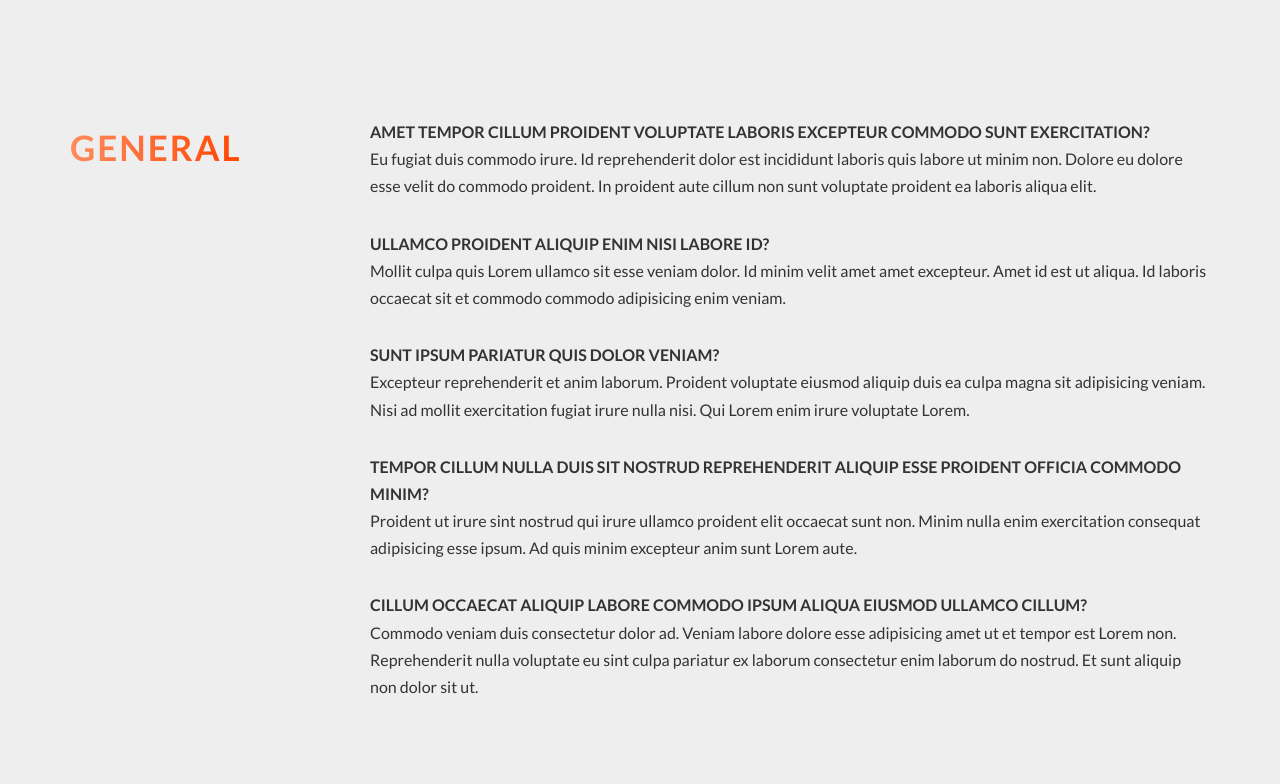
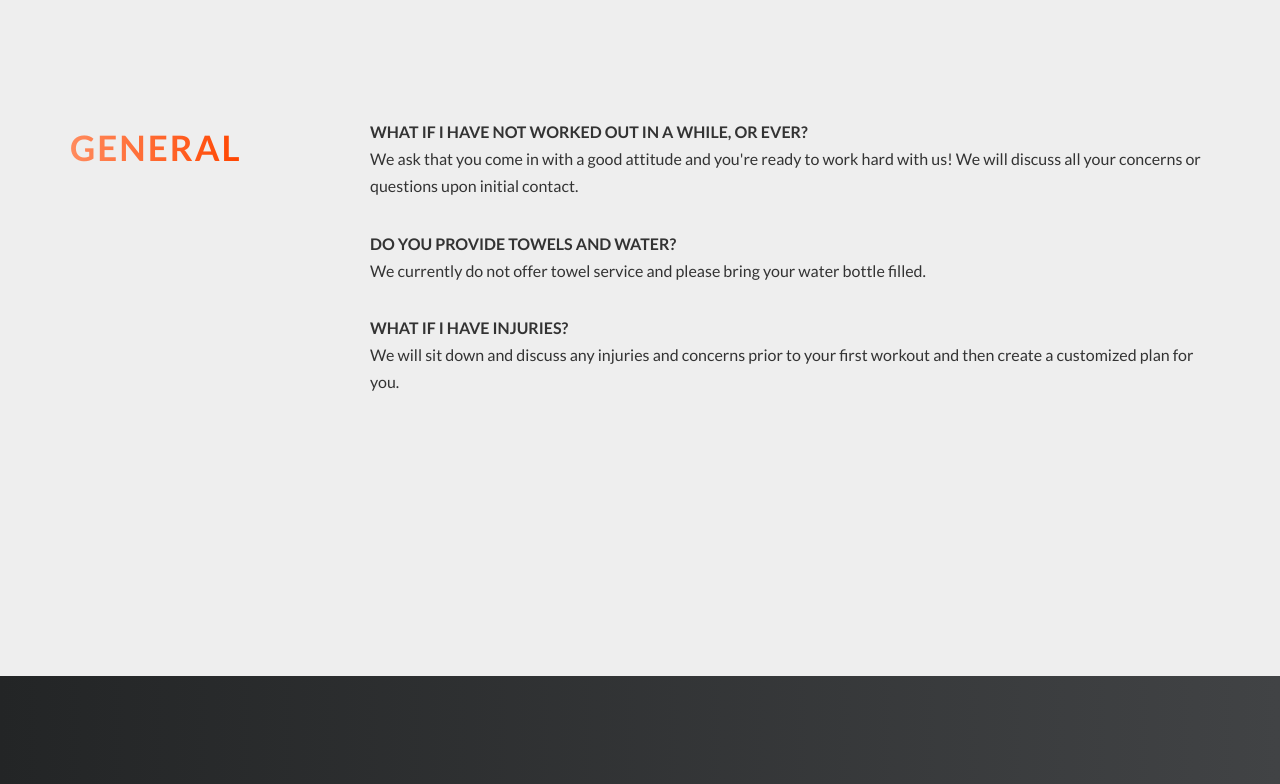
Before and after one commit to OladiranJ/empire534, a React (Create React App) app: page /faq in a window 1280 px wide. Shown: the part 802-1586 px from the top of the page. Built offline with nearby package versions, Linux system fonts and the light colour scheme.

Commit message:
about and faq information

```diff
--- a/src/pages/faq.js
+++ b/src/pages/faq.js
@@ -36,43 +36,29 @@ const FAQ = () => {
 
                         <div className="col-3-of-4">
                             <h3 className="heading-tertiary">
-                                Amet tempor cillum proident voluptate laboris excepteur commodo sunt exercitation?
+                                What if I have not worked out in a while, or ever?
                             </h3>
                             <p className="paragraph">
-                                Eu fugiat duis commodo irure. Id reprehenderit dolor est incididunt laboris quis labore ut minim non. Dolore eu dolore esse velit do commodo proident. In proident aute cillum non sunt voluptate proident ea laboris aliqua elit.
+                                We ask that you come in with a good attitude and you're ready to work hard with us! We will discuss all your concerns or questions upon initial contact.
                             </p>
 
                             <h3 className="heading-tertiary">
-                                Ullamco proident aliquip enim nisi labore id?
+                                Do you provide towels and water?
                             </h3>
                             <p className="paragraph">
-                                Mollit culpa quis Lorem ullamco sit esse veniam dolor. Id minim velit amet amet excepteur. Amet id est ut aliqua. Id laboris occaecat sit et commodo commodo adipisicing enim veniam.
+                                We currently do not offer towel service and please bring your water bottle filled.
                             </p>
 
                             <h3 className="heading-tertiary">
-                                Sunt ipsum pariatur quis dolor veniam?
+                                What if I have injuries?
                             </h3>
                             <p className="paragraph">
-                                Excepteur reprehenderit et anim laborum. Proident voluptate eiusmod aliquip duis ea culpa magna sit adipisicing veniam. Nisi ad mollit exercitation fugiat irure nulla nisi. Qui Lorem enim irure voluptate Lorem.
-                            </p>
-
-                            <h3 className="heading-tertiary">
-                                Tempor cillum nulla duis sit nostrud reprehenderit aliquip esse proident officia commodo minim?
-                            </h3>
-                            <p className="paragraph">
-                                Proident ut irure sint nostrud qui irure ullamco proident elit occaecat sunt non. Minim nulla enim exercitation consequat adipisicing esse ipsum. Ad quis minim excepteur anim sunt Lorem aute.
-                            </p>
-
-                            <h3 className="heading-tertiary">
-                                Cillum occaecat aliquip labore commodo ipsum aliqua eiusmod ullamco cillum?
-                            </h3>
-                            <p className="paragraph">
-                                Commodo veniam duis consectetur dolor ad. Veniam labore dolore esse adipisicing amet ut et tempor est Lorem non. Reprehenderit nulla voluptate eu sint culpa pariatur ex laborum consectetur enim laborum do nostrud. Et sunt aliquip non dolor sit ut.
+                                We will sit down and discuss any injuries and concerns prior to your first workout and then create a customized plan for you.
                             </p>
                         </div>
                     </div>
 
-                    <div className="row u-margin-top-big">
+                    {/* <div className="row u-margin-top-big">
                         <div className="col-1-of-4">
                             <h2 className="heading-secondary">
                                 Membership
@@ -101,7 +87,7 @@ const FAQ = () => {
                                 Anim deserunt nisi incididunt sit. Ex commodo commodo commodo duis veniam. Nisi dolore aliqua dolore irure nulla ut eiusmod. Incididunt Lorem nisi aliqua nostrud est id sit fugiat. Veniam sit eu aliquip enim sunt incididunt laboris adipisicing minim.
                             </p>
                         </div>
-                    </div>
+                    </div> */}
                 </section>
             </main>
 
--- a/src/pages/home.js
+++ b/src/pages/home.js
@@ -19,7 +19,6 @@ const Home = () => {
                 <div className="header__text-box">
                     <h1 className="heading-primary">
                         <span className="heading-primary--main">Empire 534</span>
-                        {/* <span class="heading-primary--sub"></span> */}
                     </h1>
                 </div>
             </header>
@@ -27,29 +26,27 @@ const Home = () => {
             <main>
                 <section className="section-introduction">
                     <div className="u-center-text u-margin-bottom-big">
-                        <h2 className="heading-secondary">Lorem Ipsum</h2>
+                        <h2 className="heading-secondary">Who We Are</h2>
                     </div>
 
                     <div className="row">
                         <div className="col-1-of-2">
-                            <h3 className="heading-tertiary u-margin-bottom-small">Lorem ipsum dolor sit amet consectetur</h3>
+                            <h3 className="heading-tertiary u-margin-bottom-small">Mission Statement</h3>
                             <p className="paragraph">
-                                Lorem ipsum dolor sit amet consectetur adipisicing elit. Laudantium, ea? Magni fugit, doloribus rem nisi asperiores a iste ut reiciendis nesciunt blanditiis, iure autem nam minima sed vel alias ratione!
+                                Our mission is to create a place where we can sweat, learn, and grow together. We are dedicated to changing lives through heart-pumping, muscle-shaking workouts and a supportive community.
+                            </p>
+                            <p className="paragraph">
+                                We believe in courage, dedication, commitment and hard work in all aspects of life. Together we not only strengthen our body, but our mind and soul.
+                            </p>
+                            <p className="paragraph">
+                                We are Empire534.
                             </p>
 
-                            <h3 className="heading-tertiary u-margin-bottom-small">Lorem ipsum dolor sit amet consectetur</h3>
-                            <p className="paragraph">
-                                Lorem ipsum dolor sit amet consectetur adipisicing elit. Laudantium, ea? Magni fugit, doloribus rem nisi asperiores a iste ut reiciendis!
-                            </p>
-
-                            <a href="#" className="btn-text">Learn more &rarr;</a>
+                            <a href="/training" className="btn-text">Learn more &rarr;</a>
                         </div>
 
                         <div className="col-1-of-2">
                             <PhotoCarousel/>
-                            {/* <div className="carousel-container"> */}
-                                {/* <PhotoCarousel /> */}
-                            {/* </div> */}
                         </div>
                     </div>
                 </section>
```
